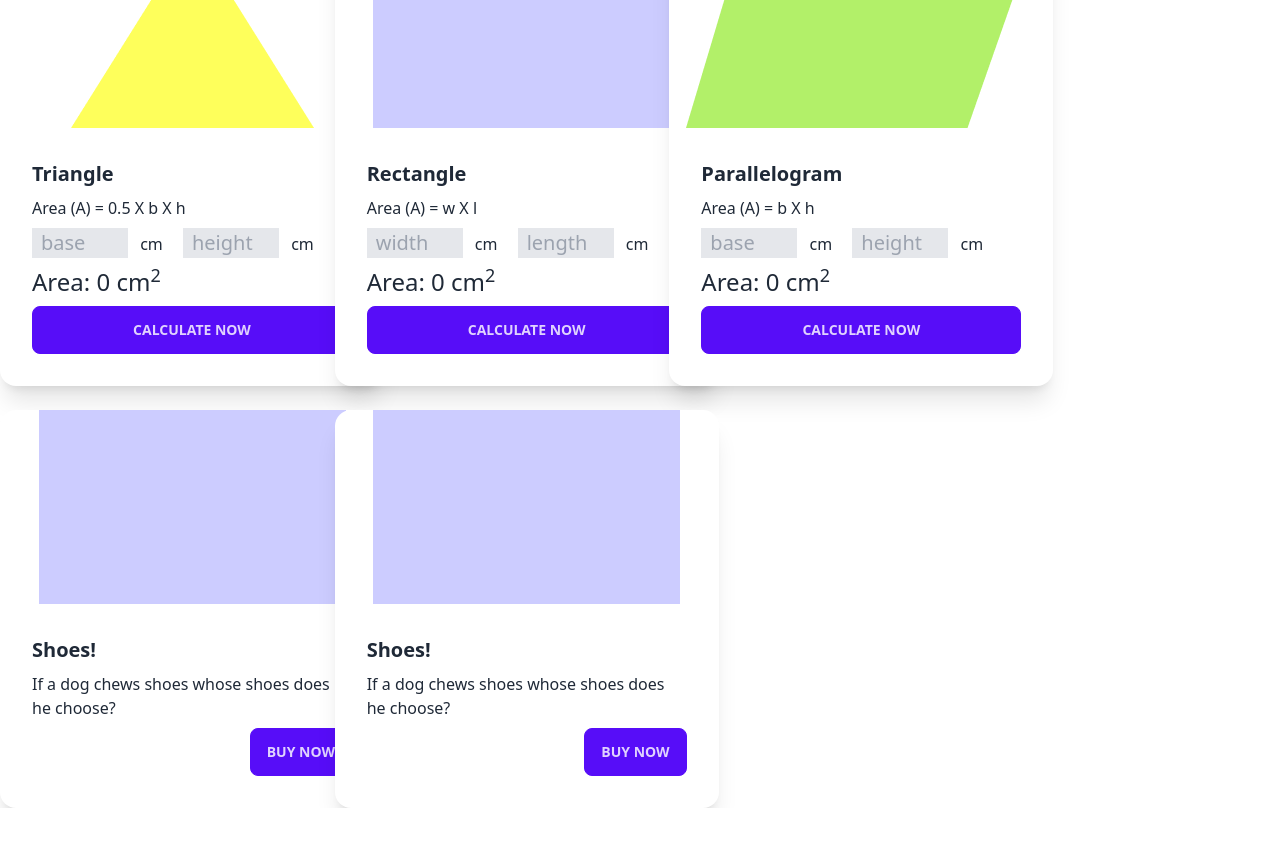
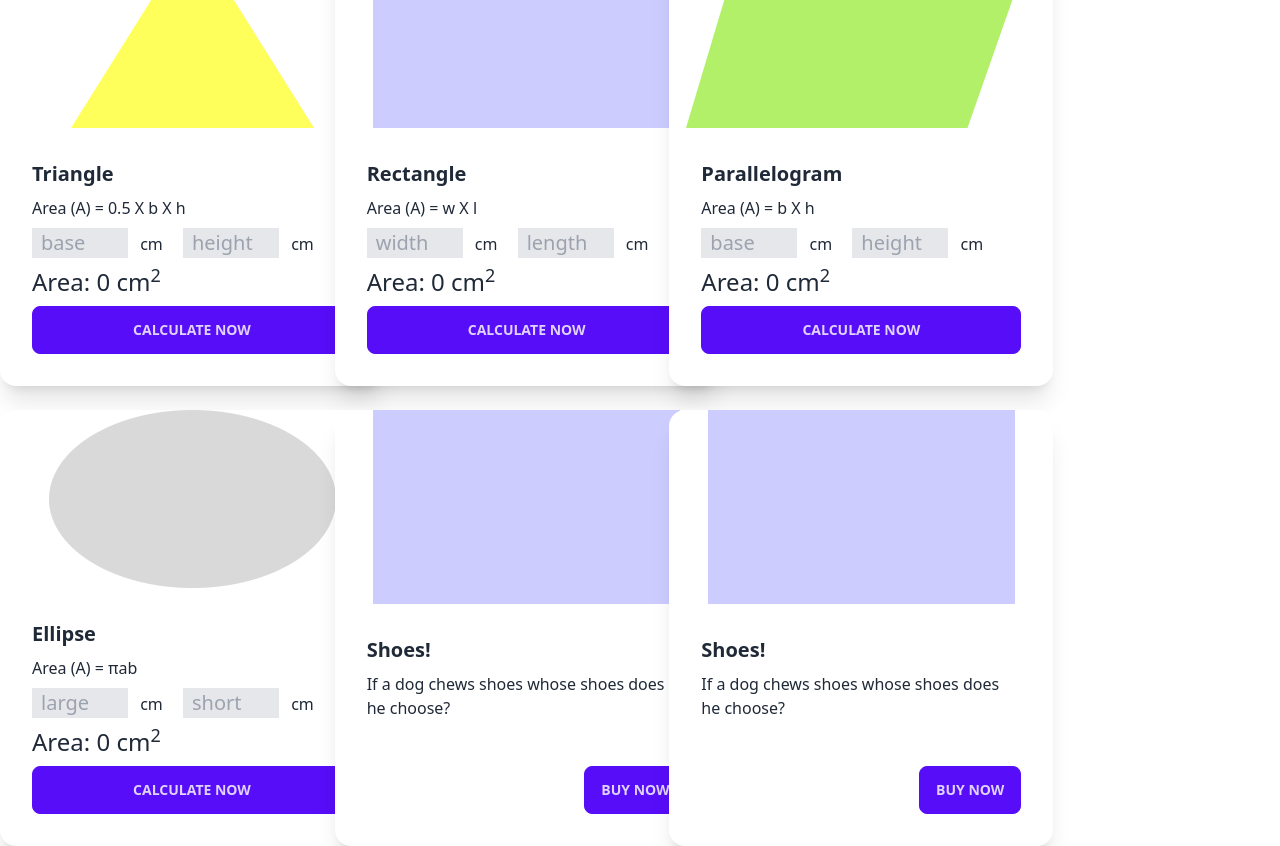
Before and after one commit to MonikaChakraborty/Geometry-Genius, a plain HTML site: page index.html in a window 1280 px wide. Shown: the part 66-912 px from the top of the page. Before the commit the page ends 874 px from the top, so only its background shows below. Drawn offline with nearby package versions, Linux system fonts and the light colour scheme.

Commit message:
ellipse area calculation done

```diff
--- a/index.html
+++ b/index.html
@@ -91,6 +91,31 @@
                     </div>
                 </div>
 
+
+                <!-- Ellipse card -->
+                <div class="card w-96 bg-base-100 shadow-xl">
+                    <figure><img src="./images/ellipse.png" alt="Shoes" /></figure>
+                    <div class="card-body">
+                      <h2 class="card-title">Ellipse</h2>
+                      <p>Area (A) = πab</p>
+                      <p>
+
+                        <!-- ellipse first radius -->
+                        <input id="ellipse-major-radius" type="text" class="border bg-gray-200 text-xl w-24 px-2" placeholder="large" name="">
+                        <span class="ml-2">cm</span>
+
+                        <!-- ellipse second radius -->
+                        <input id="ellipse-minor-radius" type="text" class="ml-4 border bg-gray-200 text-xl w-24 px-2" placeholder="short" name="">
+                        <span class="ml-2">cm</span>
+                      </p>
+
+                      <p class="text-2xl">Area: <span id="ellipse-area">0</span> cm<sup>2</sup></p>
+                      <div class="card-actions">
+                        <button onclick="calculateEllipseArea()" class="btn btn-primary w-full">Calculate Now</button>
+                      </div>
+                    </div>
+                </div>
+
                 <!-- second card -->
                 <div class="card w-96 bg-base-100 shadow-xl">
                     <figure><img src="./images/rectangle.png" alt="Shoes" /></figure>
--- a/scripts/area-calculator.js
+++ b/scripts/area-calculator.js
@@ -52,6 +52,14 @@ function calculateParallelogramArea(){
 
 }
 
+function calculateEllipseArea(){
+    const majorRadius = getInputValue('ellipse-major-radius');
+    const minorRadius = getInputValue('ellipse-minor-radius');
+
+    const area = 3.14 * majorRadius * minorRadius;
+    setElementInnerText('ellipse-area', area);
+}
+
 
 // reusable get input value field in number
 
```
